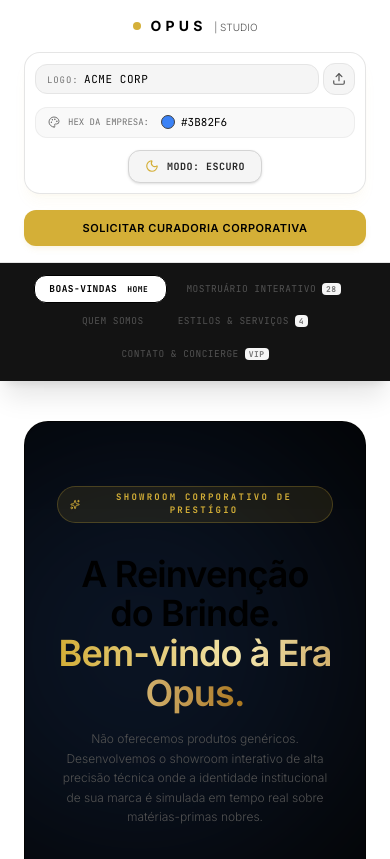
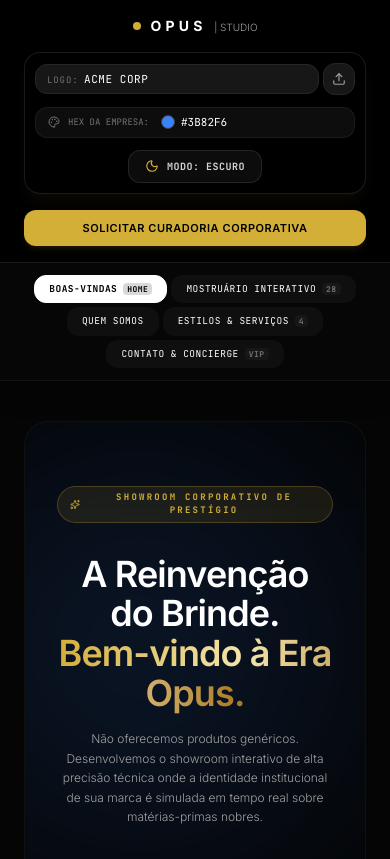
Before and after one commit to tititasf/Catalogo-Brindes, a React (Vite) app: page / in a window 390 px wide. Shown: the top 859 px of the page. Built offline with nearby package versions, Linux system fonts and the light colour scheme.

Commit message:
fix: override tailwind v4 dark variant to use class instead of media query

```diff
--- a/src/index.css
+++ b/src/index.css
@@ -1,5 +1,8 @@
 @import url('https://fonts.googleapis.com/css2?family=Inter:wght@300;400;500;600;700&family=JetBrains+Mono:wght@400;500;700&display=swap');
 @import "tailwindcss";
+
+/* Habilita o dark mode via classe no Tailwind v4 */
+@custom-variant dark (&:where(.dark, .dark *));
 
 @theme {
   --font-sans: "Inter", ui-sans-serif, system-ui, sans-serif;
```
